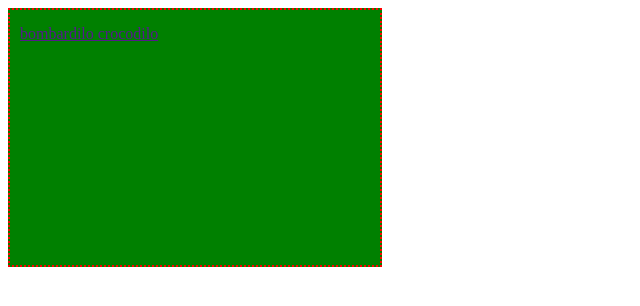
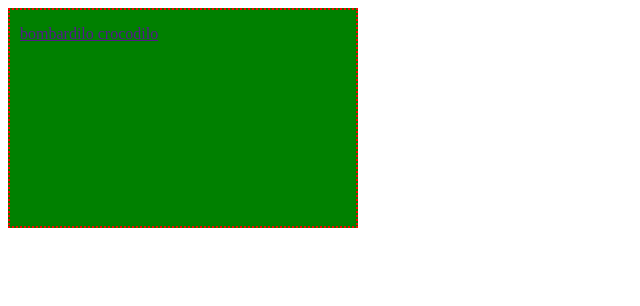
Before and after one commit to Yura12122355/hw-11, a plain HTML site: page index.html in a window 1280 px wide. Shown: the whole page, without its empty margins (0-640 px from the left). Drawn offline with Linux system fonts and the light colour scheme.

Commit message:
dev-tools-fix

```diff
--- a/style.css
+++ b/style.css
@@ -6,5 +6,6 @@ header{
   border: 2px dotted red;
   background-color: green;
   text-decoration: none;
-
+ box-sizing: content-box;
+ box-sizing: border-box;
 }
```
